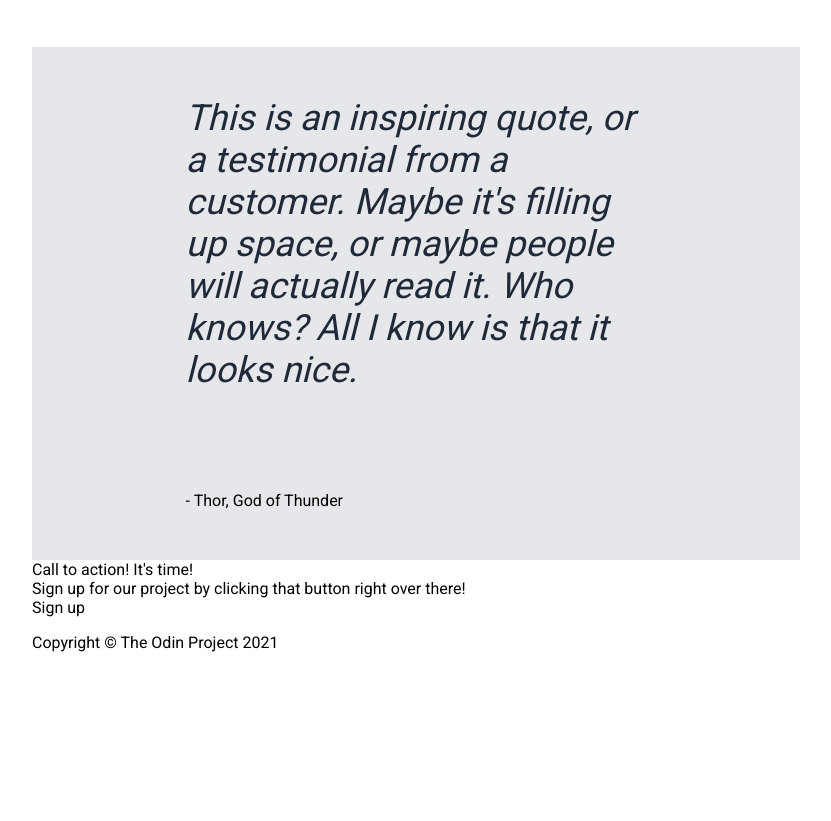
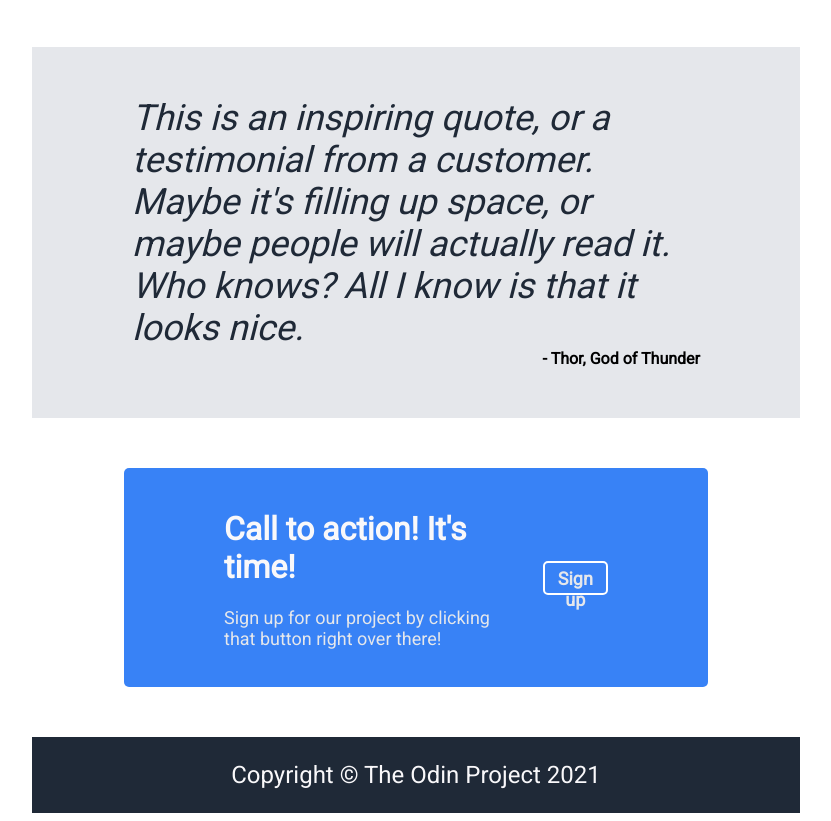
Before and after one commit to dpauk/odin-flexbox, a plain HTML site: page index.html in a window 1280 px wide. Shown: the part 890-1711 px from the top of the page, without its empty margins (224-1055 px from the left). Before the commit the page ends 1566 px from the top, so only its background shows below. Drawn offline with Linux system fonts and the light colour scheme.

Commit message:
Complete

```diff
--- a/index.html
+++ b/index.html
@@ -55,8 +55,10 @@
         </div>
 
         <div class="actioncall">
-            <div class="actioncall-title">Call to action! It's time!</div>
-            <div class="actioncall-text">Sign up for our project by clicking that button right over there!</div>
+            <div class="actioncall-text">
+                <h1>Call to action! It's time!</h1>
+                <p>Sign up for our project by clicking that button right over there!</p>
+            </div>
             <div class="actioncall-button">Sign up</div>
         </div>
 
--- a/styles.css
+++ b/styles.css
@@ -18,12 +18,12 @@ body {
     margin-right: auto;
 }
 
-.hero, .header {
+.hero, .header, .footer {
     background-color: #1F2937;
     padding: 0 100px 0 100px;
 }
 
-.header {
+.header, .footer {
     display: flex;
     align-items: center;
     justify-content: space-between;
@@ -36,7 +36,7 @@ body {
 }
 
 
-.header p {
+.header p, .footer p {
     font-size: 24px;
     color: #F9F8FA;
 }
@@ -130,22 +130,60 @@ body {
     background-color: #E5E7Eb;
     display: flex;
     flex-direction: column;
+    margin-left: auto;
+    margin-right: auto;
+    padding: 50px 100px 50px 100px;
 }
 
 .quote-text {
     color: #1F2937;
     font-style: italic;
     font-size: 36px;
-    width: 60%;
-    margin-left: auto;
-    margin-right: auto;
-    padding: 50px 0 50px 0;
 }
 
 .quote-author {
     align-self: flex-end;
-    width: 60%;
+    font-weight: bold;
+}
+
+.actioncall {
+    background-color: #3882F6;
+    display: flex;
+    align-items: center;
+    gap: 50px;
+    width: 50%;
     margin-left: auto;
     margin-right: auto;
-    padding: 50px 0 50px 0;
+    padding: 20px 100px 20px 100px;
+    margin: 50px auto 50px auto;
+    border-radius: 5px;
 }
+
+.actioncall h1 {
+    font-weight: extra-bold;
+    color: #F9F8FA;
+}
+
+.actioncall p {
+    font-size: 18px;
+    color: #E5E7EB;
+}
+
+.actioncall-button {
+    background-color: #3882F6;
+    font-size: 18px;
+    font-weight: bold;
+    color: #E5E7EB;
+    border-radius: 5px;
+    border-width: 2px;
+    border-style: solid;
+    border-color: white;
+    padding: 5px 10px 5px 10px;
+    width: 75px;
+    height: 20px;
+    text-align: center;
+}
+
+.footer {
+    justify-content: center;
+}
```
